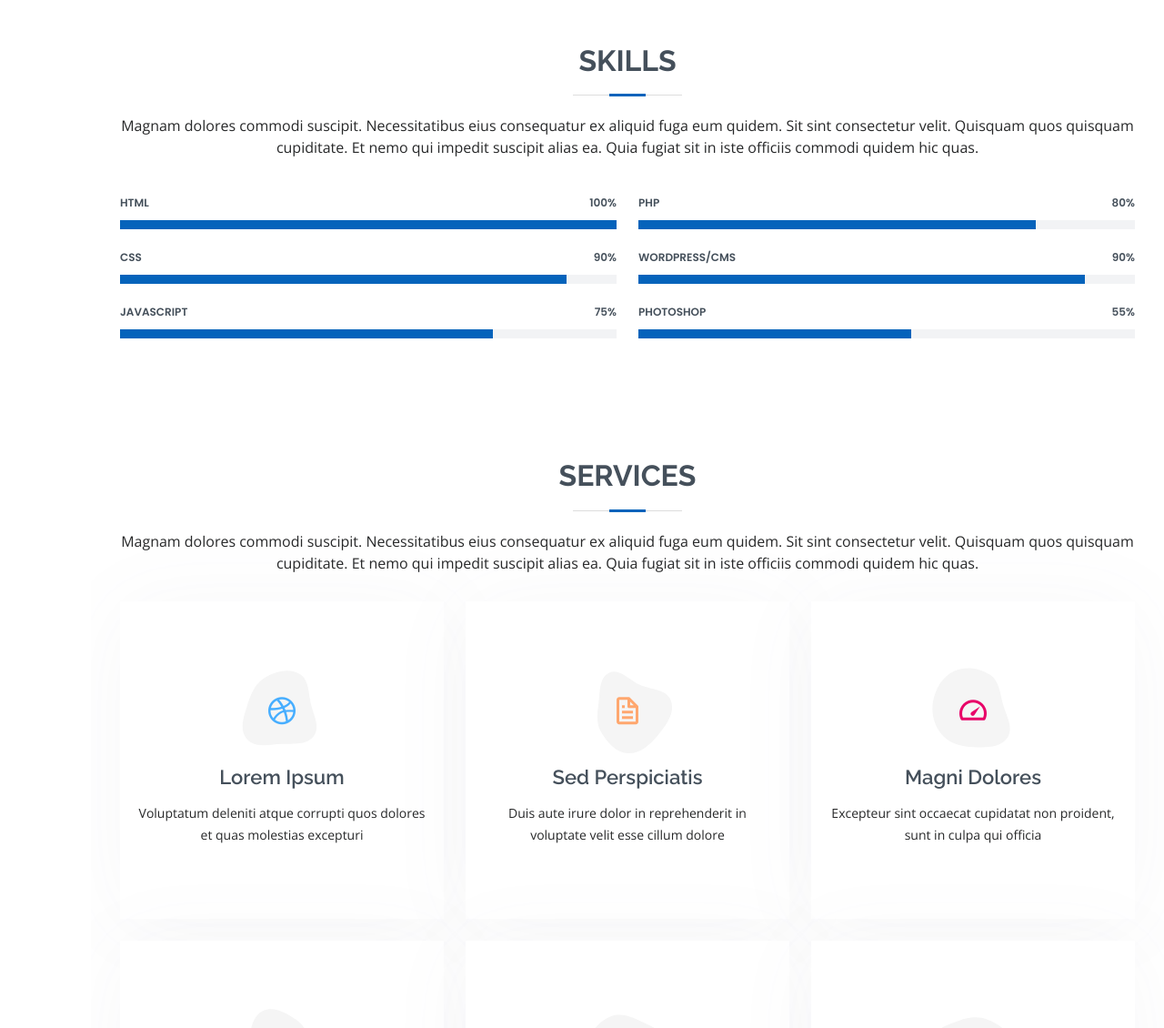
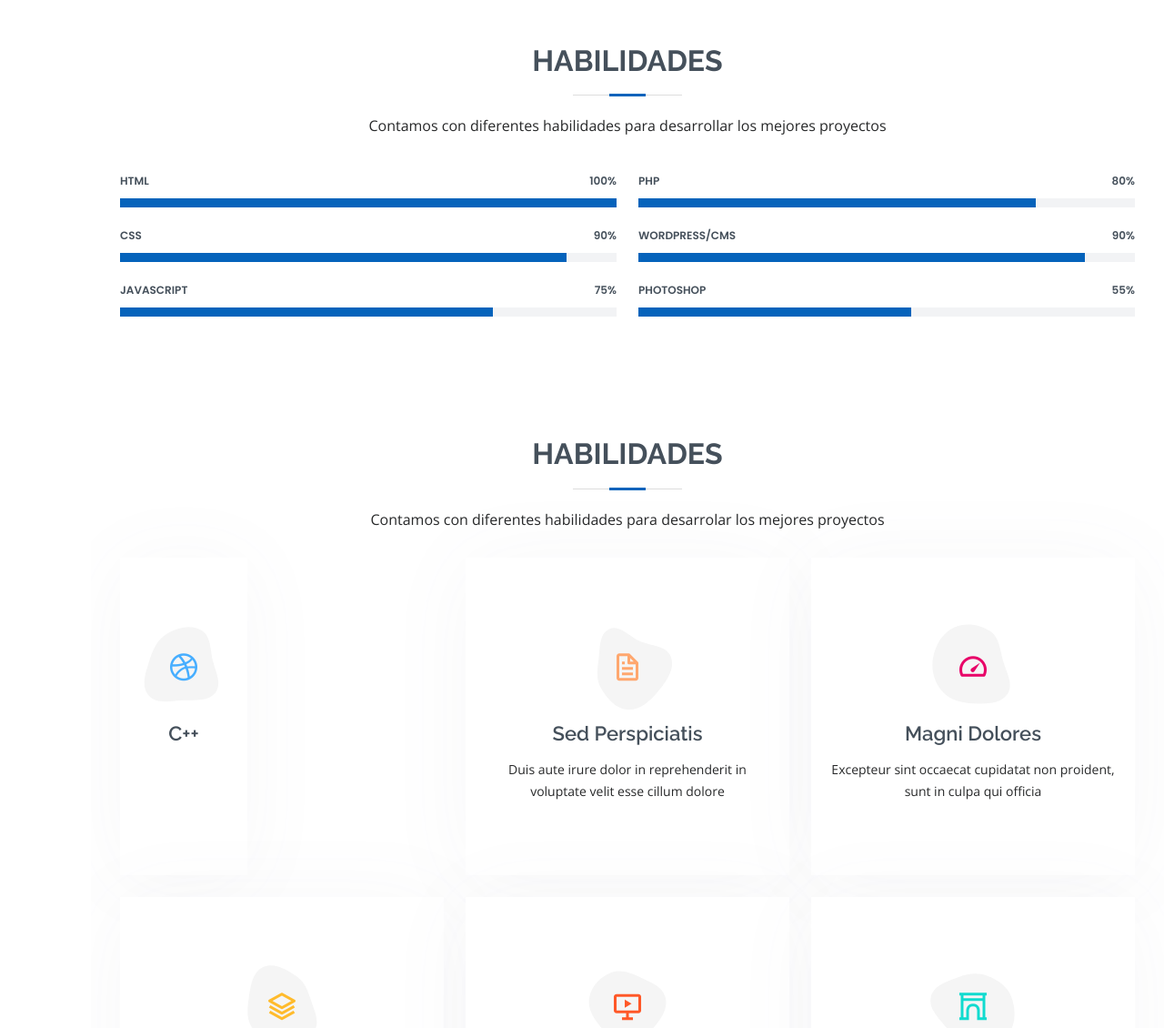
Before and after one commit to jnnavarro0/Portafolio, a plain HTML site: page MyResume/index.html in a window 1280 px wide. Shown: the part 2180-3310 px from the top of the page at 91% size. Drawn offline with nearby package versions, Linux system fonts and the light colour scheme.

Commit message:
Update index.html

```diff
--- a/MyResume/index.html
+++ b/MyResume/index.html
@@ -124,7 +124,7 @@
       <div class="container" data-aos="fade-up">
 
         <div class="section-title">
-          <h2>Facts</h2>
+          <h2>MISIÓN Y VISION</h2>
           <br>
           <h1>MISIÓN</h1>
           <br>
@@ -181,8 +181,8 @@
       <div class="container" data-aos="fade-up">
 
         <div class="section-title">
-          <h2>Skills</h2>
-          <p>Magnam dolores commodi suscipit. Necessitatibus eius consequatur ex aliquid fuga eum quidem. Sit sint consectetur velit. Quisquam quos quisquam cupiditate. Et nemo qui impedit suscipit alias ea. Quia fugiat sit in iste officiis commodi quidem hic quas.</p>
+          <h2>HABILIDADES</h2>
+          <p>Contamos con diferentes habilidades para desarrollar los mejores proyectos</p>
         </div>
 
         <div class="row skills-content">
@@ -246,8 +246,8 @@
       <div class="container" data-aos="fade-up">
 
         <div class="section-title">
-          <h2>Services</h2>
-          <p>Magnam dolores commodi suscipit. Necessitatibus eius consequatur ex aliquid fuga eum quidem. Sit sint consectetur velit. Quisquam quos quisquam cupiditate. Et nemo qui impedit suscipit alias ea. Quia fugiat sit in iste officiis commodi quidem hic quas.</p>
+          <h2>HABILIDADES</h2>
+          <p>Contamos con diferentes habilidades para desarrolar los mejores proyectos</p>
         </div>
 
         <div class="row">
@@ -260,8 +260,7 @@
                 </svg>
                 <i class="bx bxl-dribbble"></i>
               </div>
-              <h4><a href="">Lorem Ipsum</a></h4>
-              <p>Voluptatum deleniti atque corrupti quos dolores et quas molestias excepturi</p>
+              <h4><a href="">C++</a></h4>
             </div>
           </div>
 
```
